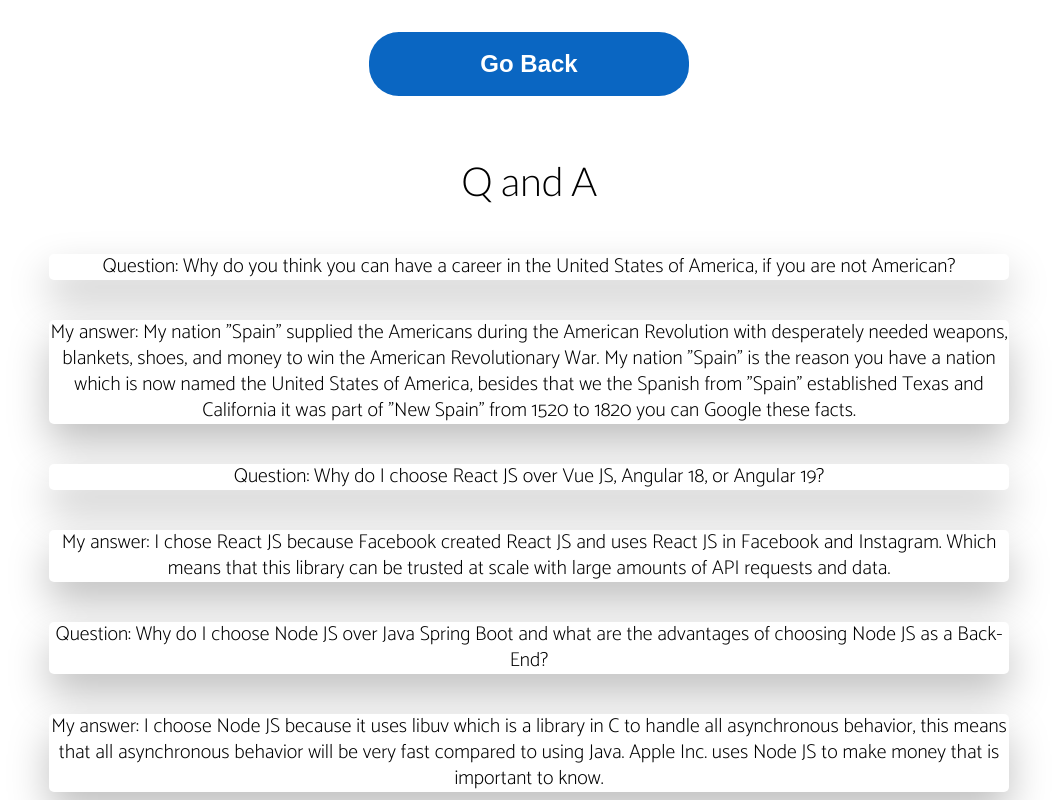
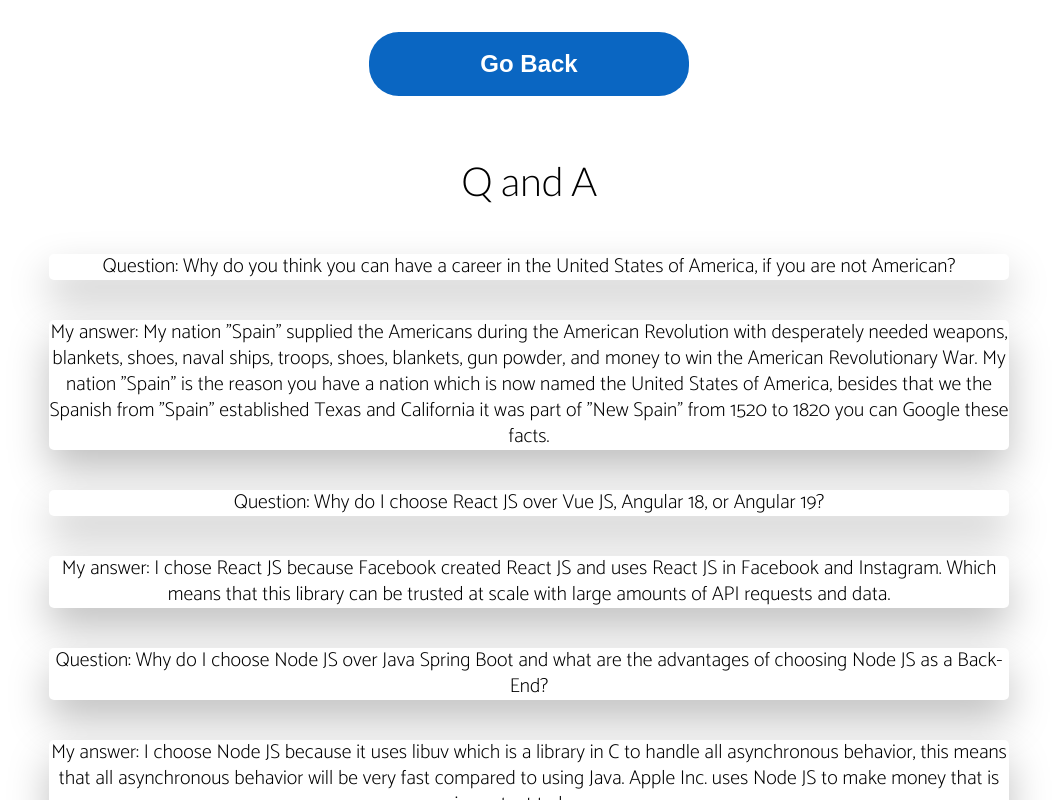
Before and after one commit to hectormorenosoftware/hectormorenosoftware.github.io, a React app: page /#/QandA in a window 1280 px wide. Shown: the whole page, without its empty margins (111-1168 px from the left). Built offline with nearby package versions, Linux system fonts and the light colour scheme.

Commit message:
Added more answers into the Q and A page to explain why I feel I can have a career in the USA

```diff
--- a/src/components/QandA.js
+++ b/src/components/QandA.js
@@ -45,11 +45,12 @@ class QandA extends React.PureComponent {
             {" "}
             My answer: My nation "Spain" supplied the Americans during the
             American Revolution with desperately needed weapons, blankets,
-            shoes, and money to win the American Revolutionary War. My nation
-            "Spain" is the reason you have a nation which is now named the
-            United States of America, besides that we the Spanish from "Spain"
-            established Texas and California it was part of "New Spain" from
-            1520 to 1820 you can Google these facts.
+            shoes, naval ships, troops, shoes, blankets, gun powder, and money
+            to win the American Revolutionary War. My nation "Spain" is the
+            reason you have a nation which is now named the United States of
+            America, besides that we the Spanish from "Spain" established Texas
+            and California it was part of "New Spain" from 1520 to 1820 you can
+            Google these facts.
           </p>
 
           <p className="ParagraphIDQandA">
```
Also changed, not shown: 2 other files (tests, documents, lock files or other folders).
